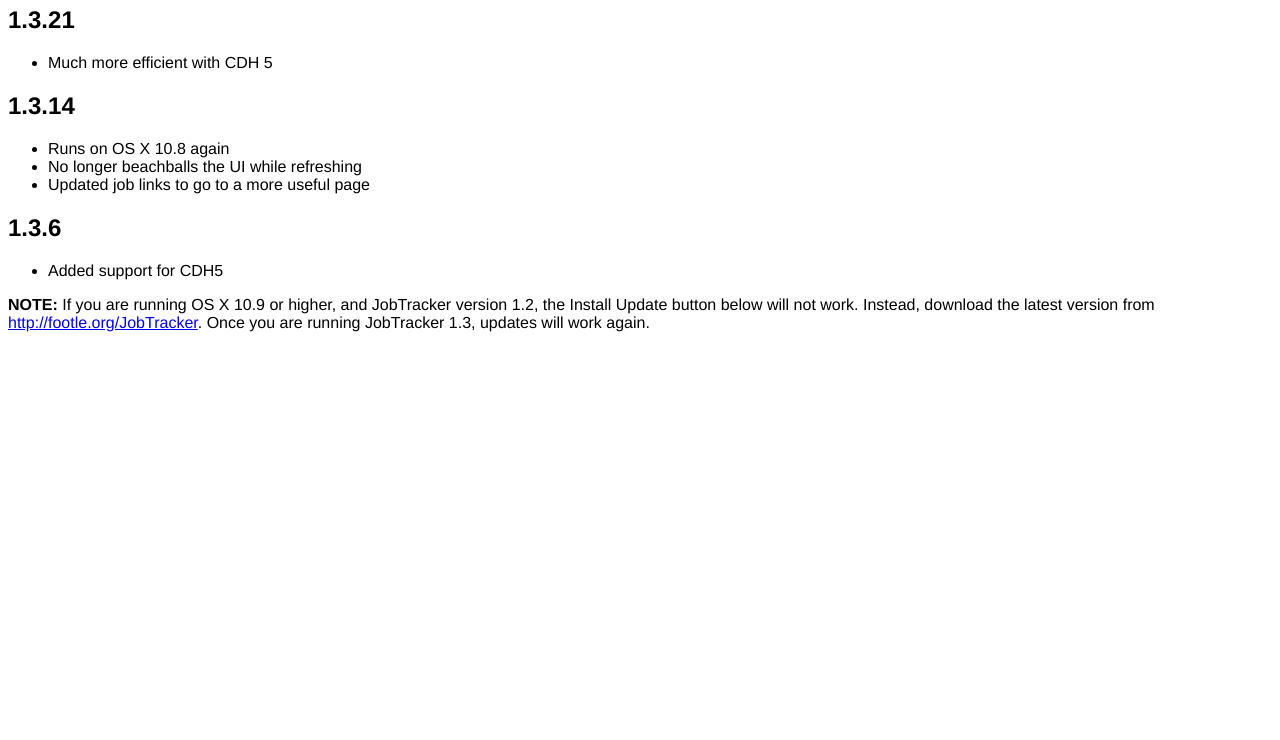
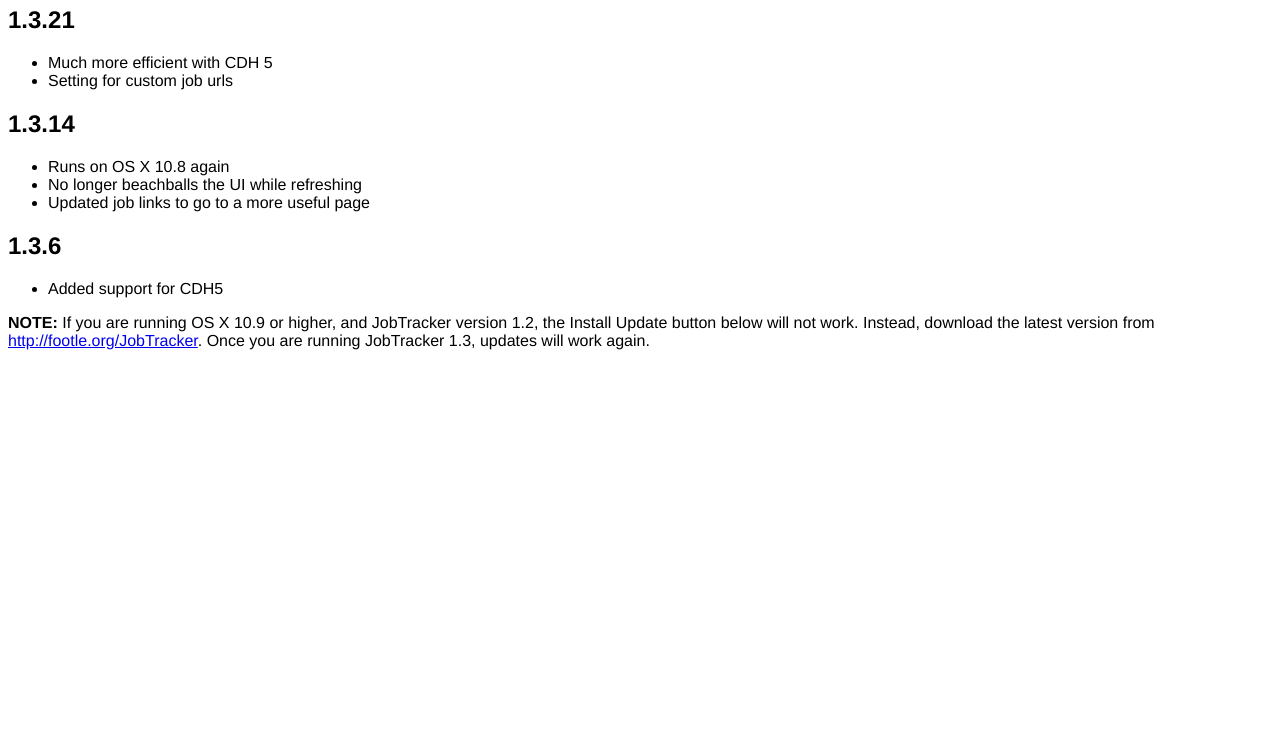
Before and after one commit to bgreenlee/JobTracker, a plain HTML site: page release-notes.html in a window 1280 px wide. Shown: the part 60-800 px from the top of the page. Drawn offline with Linux system fonts and the light colour scheme.

Commit message:
update release notes

```diff
--- a/release-notes.html
+++ b/release-notes.html
@@ -9,6 +9,7 @@
 <h2>1.3.21</h2>
 <ul>
     <li>Much more efficient with CDH 5</li>
+    <li>Setting for custom job urls</li>
 </ul>
 <h2>1.3.14</h2>
 <ul>
```
